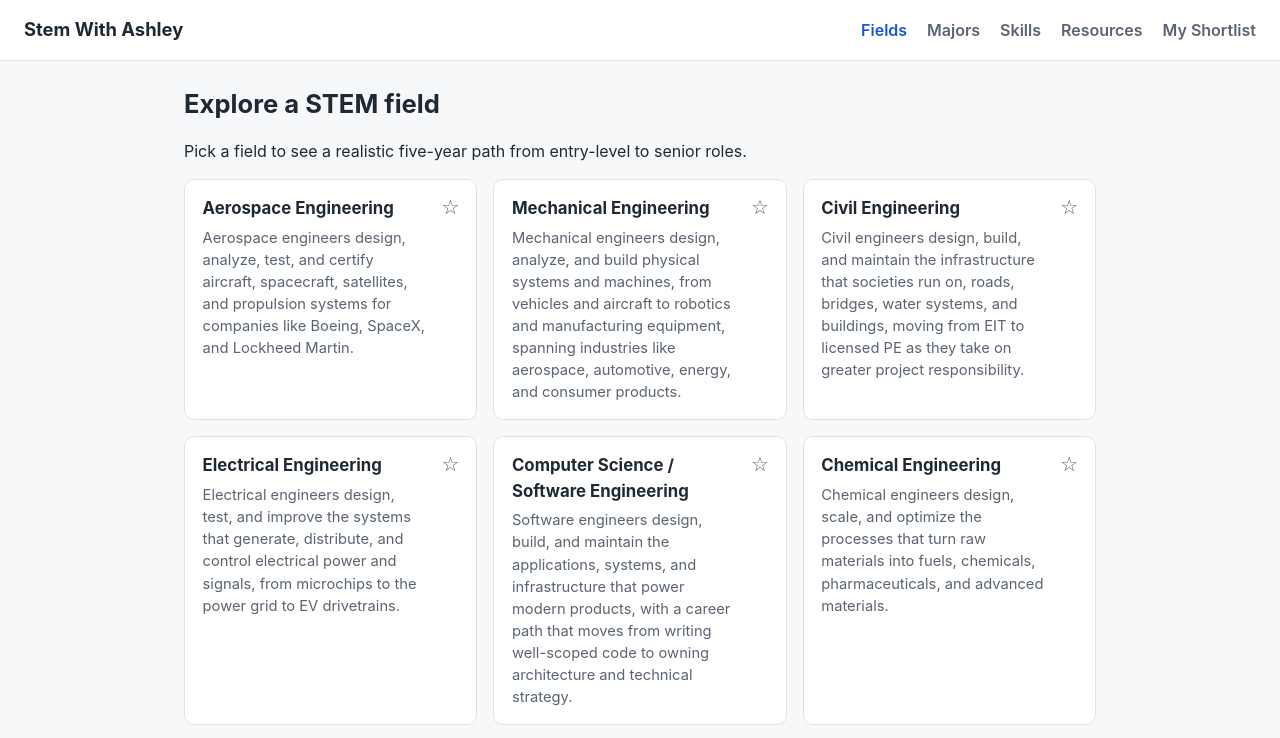
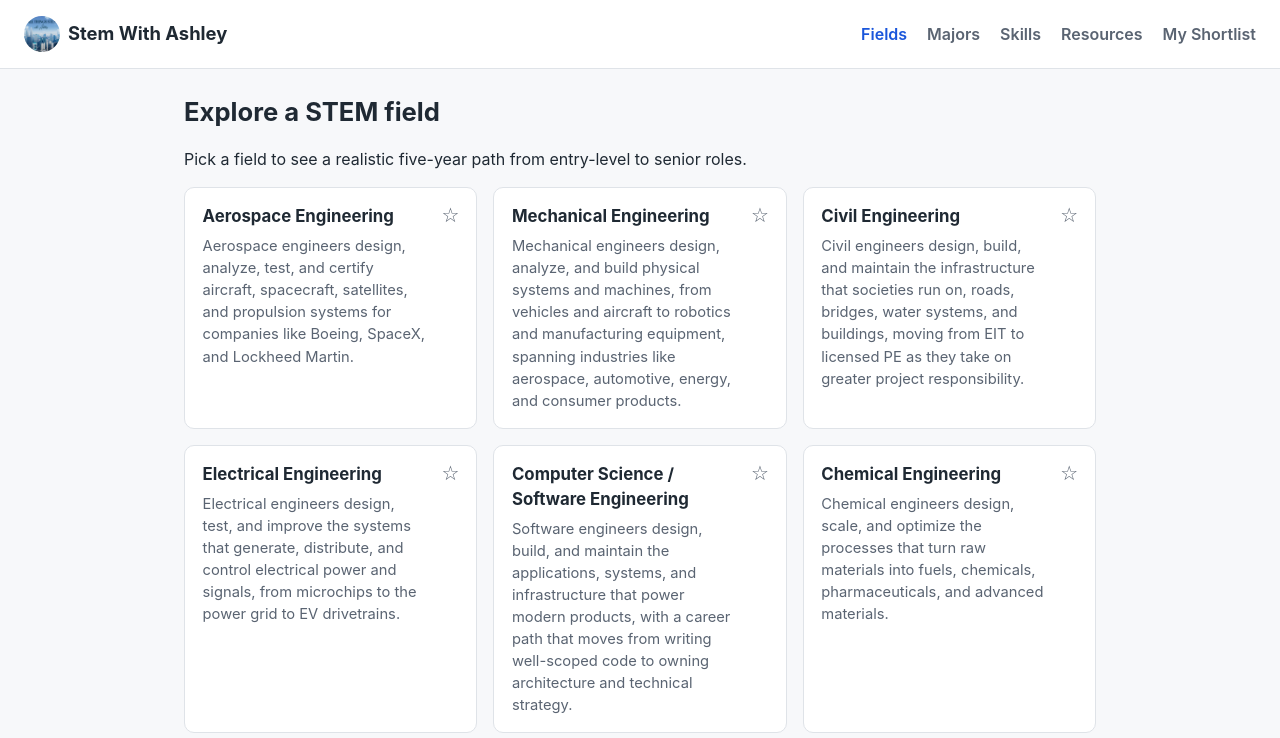
Before and after one commit to shikharsisodia7/stem-with-ashley, a plain HTML site: page index.html in a window 1280 px wide. Shown: the top 738 px of the page. Drawn offline with Linux system fonts and the light colour scheme.

Commit message:
Add real Stem With Ashley logo to header and favicon

```diff
--- a/index.html
+++ b/index.html
@@ -4,11 +4,15 @@
   <meta charset="utf-8" />
   <meta name="viewport" content="width=device-width, initial-scale=1" />
   <title>Stem With Ashley — Five-Year STEM Career Roadmap</title>
+  <link rel="icon" type="image/jpeg" href="assets/logo.jpeg" />
   <link rel="stylesheet" href="styles.css" />
 </head>
 <body>
   <header class="site-header">
-    <a class="brand" href="#/">Stem&nbsp;With&nbsp;Ashley</a>
+    <a class="brand" href="#/">
+      <img class="brand-logo" src="assets/logo.jpeg" alt="Stem With Ashley logo" width="40" height="40" />
+      <span>Stem&nbsp;With&nbsp;Ashley</span>
+    </a>
     <nav class="site-nav">
       <a href="#/" data-route="/">Fields</a>
       <a href="#/majors" data-route="/majors">Majors</a>
--- a/styles.css
+++ b/styles.css
@@ -38,11 +38,25 @@ a:hover { text-decoration: underline; }
 }
 
 .brand {
+  display: flex;
+  align-items: center;
+  gap: 0.5rem;
   font-weight: 700;
   font-size: 1.15rem;
   color: var(--text);
 }
 .brand:hover { text-decoration: none; }
+.brand-logo {
+  width: 2.25rem;
+  height: 2.25rem;
+  border-radius: 50%;
+  object-fit: cover;
+  aspect-ratio: 1 / 1;
+  flex-shrink: 0;
+}
+@media (max-width: 480px) {
+  .brand-logo { width: 1.75rem; height: 1.75rem; }
+}
 
 .site-nav { display: flex; gap: 1.25rem; align-items: center; }
 .site-nav a { color: var(--text-muted); font-weight: 600; }
```
